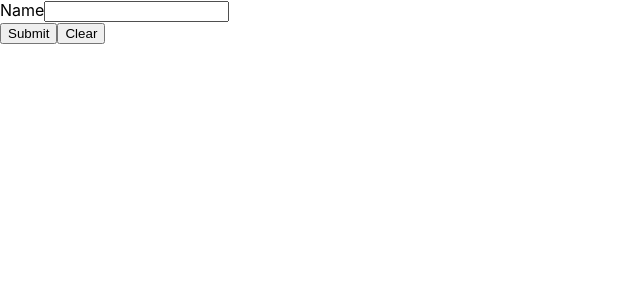
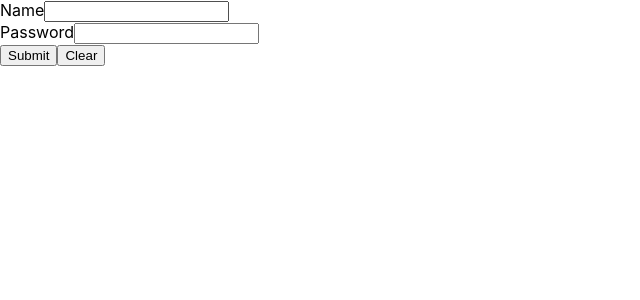
Before and after one commit to tati-simonenko/simple-form-1, a React (Create React App) app: page / in a window 1280 px wide. Shown: the top 300 px of the page, without its empty margins (0-640 px from the left). Built offline with nearby package versions, Linux system fonts and the light colour scheme.

Commit message:
new field

```diff
--- a/src/OlympicForm/OlympicForm.jsx
+++ b/src/OlympicForm/OlympicForm.jsx
@@ -2,16 +2,23 @@ import { useState } from 'react';
 
 function OlympicForm() {
     const [name, setName] = useState('');
+    const [password, setPassword] = useState('');
 
     const onOlympicRegister = (e) => {
         console.log('onOlympicRegister');
         console.log(name);
+        console.log(password);
         e.preventDefault();
     }
 
     const onNameChange = (e) => {
         console.log('onNameChange');
         setName(e.target.value);
+    }
+
+    const onPasswordChange = (e) => {
+        console.log('onPasswordChange');
+        setPassword(e.target.value);
     }
 
     return (
@@ -25,6 +32,16 @@ function OlympicForm() {
                     onChange={onNameChange}
                 />
             </div>
+            <div className="OlympicForm-Field">
+                <label htmlFor="password">Password</label>
+                <input
+                    className="OlympicForm-Control"
+                    id="password"
+                    type="password"
+                    value={password}
+                    onChange={onPasswordChange}
+                />
+            </div>
             <button className="OlympicForm-Button OlympicForm-Submit">Submit</button>
             <button className="OlympicForm-Button OlympicForm-Clear">Clear</button>
         </form>
```
